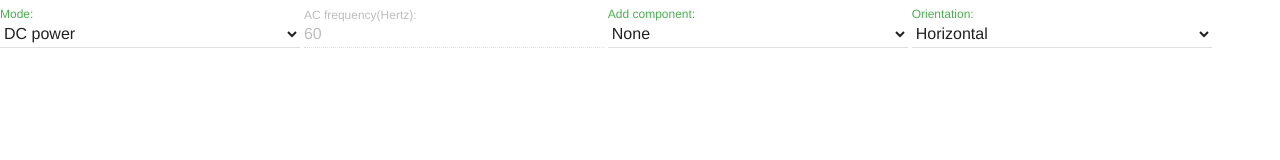
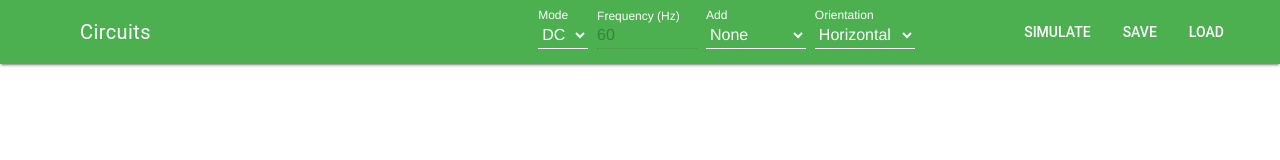
Before and after one commit to rmal30/Circuits, a plain HTML site: page index.html in a window 1280 px wide. Drawn offline with nearby package versions, Linux system fonts and the light colour scheme.

Commit message:
Improved GUI

```diff
--- a/gui.js
+++ b/gui.js
@@ -283,7 +283,7 @@ function updateValue(id){
 
 //Drag component
 svg.addEventListener("mousemove", function(){
-    var pos = new Position(window.event.clientX, window.event.clientY-40);
+    var pos = new Position(window.event.clientX, window.event.clientY-34);
     if(moveComp){
         moveComponent(pos);
     }else if(moveDot){
@@ -293,7 +293,7 @@ svg.addEventListener("mousemove", function(){
 
 //Add component
 svg.addEventListener("click", function(){
-    var pos = new Position(window.event.clientX, window.event.clientY).offset(-10, -70);
+    var pos = new Position(window.event.clientX, window.event.clientY).offset(-10, -64);
     var listen = true;
     var image;
     var pin;
--- a/index.html
+++ b/index.html
@@ -2,42 +2,61 @@
     <head>
         <meta name="viewport" content="width=device-width, initial-scale=1">
         <link rel="stylesheet" href="https://code.getmdl.io/1.3.0/material.green-blue.min.css">
+        <link rel="stylesheet" href="style.css">
         <script defer src="https://code.getmdl.io/1.3.0/material.min.js"></script>
     </head>
-
-<main class="mdl-layout-content">
-    <div class="mdl-textfield mdl-js-textfield mdl-textfield--floating-label">
-        <label class="mdl-textfield__label">Mode:</label>
+<body>
+<div class="mdl-layout mdl-js-layout mdl-layout--fixed-header">
+<title> Circuits </title>
+<div class="mdl-layout__header mdl-layout--header-scroll">
+    <div class="mdl-layout__header-row">
+        <span class="mdl-layout-title"> Circuits </span>
+        <div class="mdl-layout-spacer"> </div>
+    <div id="controls">
+        <div class="small_control mdl-textfield mdl-js-textfield mdl-textfield--floating-label">
+            <label class="mdl-textfield__label" style="color:white">Mode</label>
             <select id="mode" class="mdl-textfield__input" onchange="chooseMode()">
-	    <option value="dc">DC power</option>
-	    <option value="ac">AC power</option>
+    	        <option value="dc">DC</option>
+	        <option value="ac">AC</option>
             </select>
         </div>
 
 
-    <div id="freq2" class="mdl-textfield mdl-js-textfield mdl-textfield--floating-label is-disabled">
-        <label class="mdl-textfield__label">AC frequency(Hertz):</label>
+        <div id="freq2" class="control mdl-textfield mdl-js-textfield mdl-textfield--floating-label is-disabled">
+            <label class="white mdl-textfield__label" style="color:white">Frequency (Hz)</label>
             <input disabled id="freq" class="mdl-textfield__input" type="number" value="60" onchange="changeFreq(this.value)"></input>
         </div>
 
-    <div class="mdl-textfield mdl-js-textfield mdl-textfield--floating-label">
-        <label class="mdl-textfield__label">Add component:</label>
+        <div class="control mdl-textfield mdl-js-textfield mdl-textfield--floating-label">
+            <label class="mdl-textfield__label" style="color:white">Add</label>
             <select class="mdl-textfield__input" id="newComp">
                 <option value=" ">None</option>
                 <option value="res">Resistor</option>
             </select>
         </div>
 
-<div class="mdl-textfield mdl-js-textfield mdl-textfield--floating-label">
-    <label class="mdl-textfield__label">Orientation:</label>
+        <div class="control mdl-textfield mdl-js-textfield mdl-textfield--floating-label">
+            <label class="mdl-textfield__label" style="color:white;">Orientation</label>
             <select class="mdl-textfield__input" id="newCompDir">
                 <option value="H">Horizontal</option>
                 <option value="V">Vertical</option>
             </select>
         </div>
+    </div>
 
-<svg id = "svg" width="95%" height="90%" style="user-select:none;"></svg>
+    <nav class="white mdl-navigation">
+        <input class="white mdl-button mdl-js-button" type="button" onclick="simulate()" value="Simulate"/>
+        <input class="white mdl-button mdl-js-button" type="button" onclick="save()" value="Save"/>
+        <input class="white mdl-button mdl-js-button" type="button" onclick="load()" value="Load"/>
+    </nav>
+
+    </div>
+</div>
+<main class="mdl-layout__content">
+    <svg id = "svg" width="95%" height="100%"></svg>
 </main>
+</div>
+</body>
 </HTML>
 <script src="math.js"></script>
 <script src="render.js"></script>
--- /dev/null
+++ b/style.css
@@ -0,0 +1,30 @@
+#controls{
+    margin-top:5px;
+    width: 470px;
+    color:#fff;
+}
+
+.mdl-layout-title, .mdl-textfield__label, .white{
+    color:#fff;
+}
+
+.control{
+    width: 100px;
+    margin-left: 5px;
+}
+
+.small_control{
+    width: 50px;
+}
+
+.mdl-textfield__input{
+    background-color:#4caf50;
+    border-color:#fff;
+}
+
+#svg{
+    user-select:none;
+    position:absolute;
+    top:0px;
+    z-index:-1;
+}
```
Lines whose indentation alone changed are shown as unchanged.
